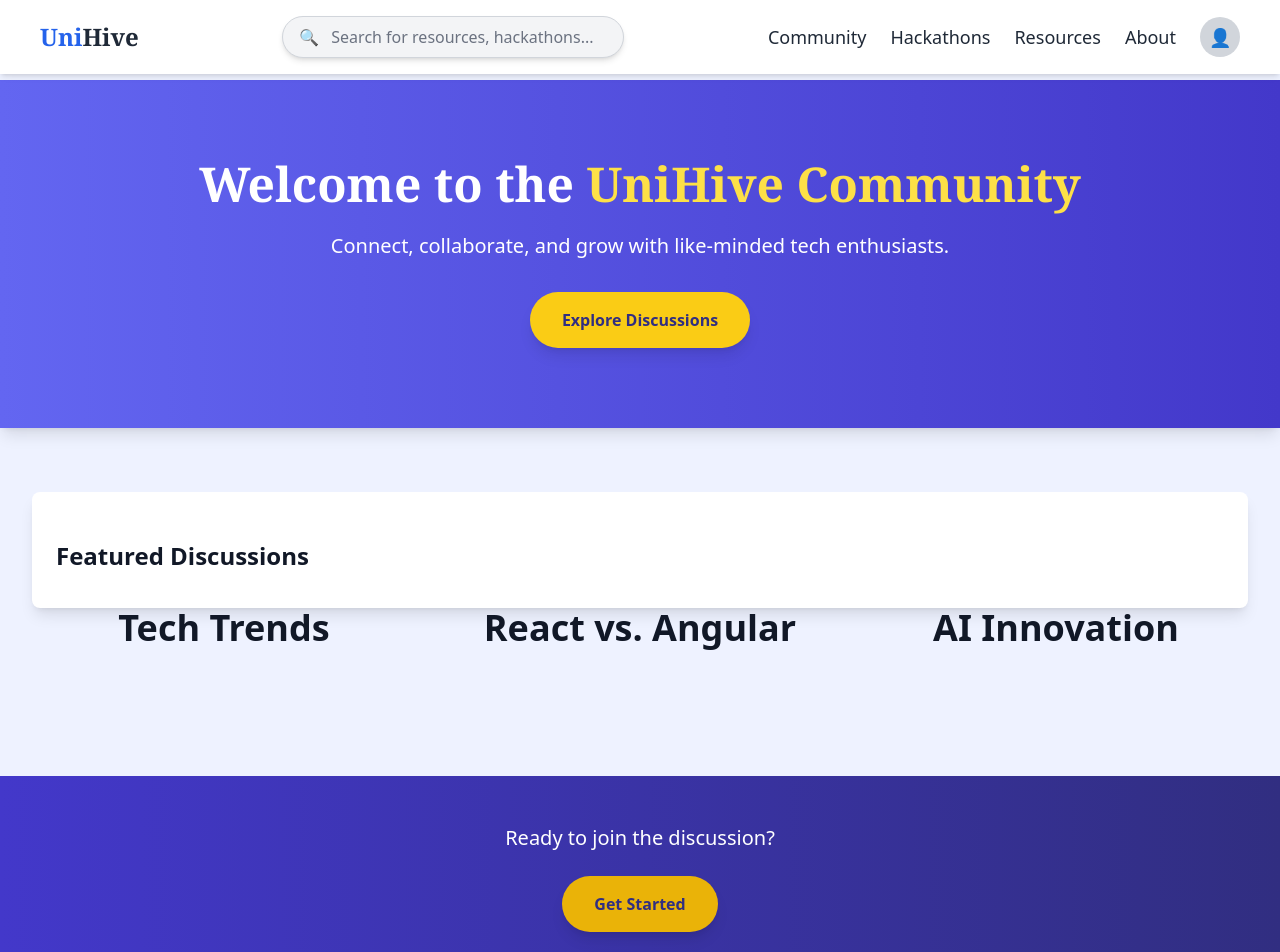
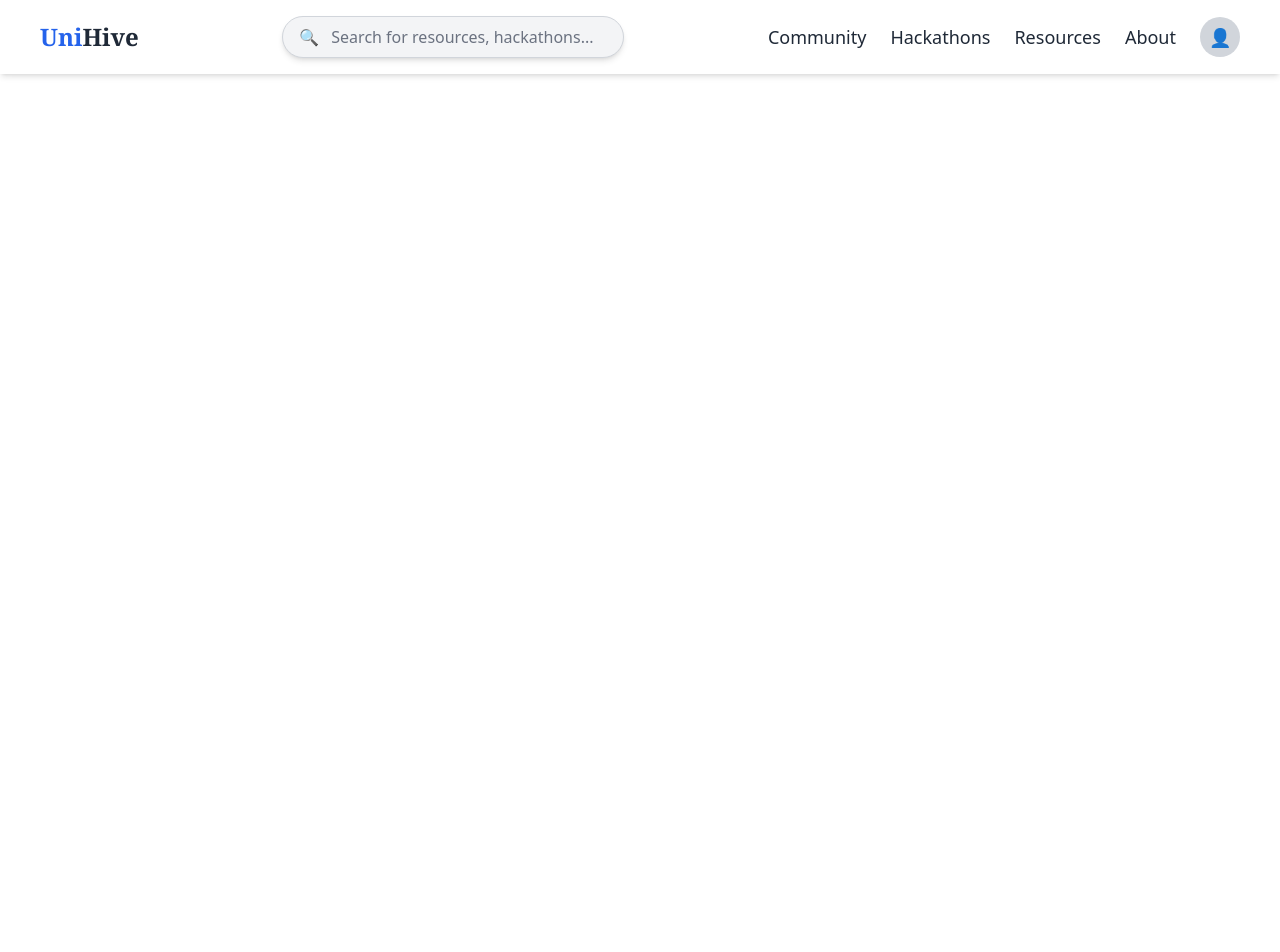
Before and after one commit to abhissh11/unihive-club, a React (Vite) app in the folder client/: page /community in a window 1280 px wide. Shown: the top 952 px of the page. After the commit the page ends 800 px from the top, so only its background shows below. Built offline with nearby package versions, Linux system fonts and the light colour scheme.

Commit message:
revamp of unihive homesec

```diff
--- a/client/src/pages/Community.jsx
+++ b/client/src/pages/Community.jsx
@@ -1,47 +1,5 @@
 import React from "react";
-import SectionHeader from "../components/FeatureCard";
-import FeatureCard from "../components/SectionHeader";
 
-export default function CommunityPage() {
-  return (
-    <div className="bg-indigo-50 dark:bg-gray-900 text-gray-900 dark:text-gray-100 pt-20">
-      {/* Hero Section */}
-      <section className="flex flex-col items-center text-center py-20 px-8 bg-gradient-to-r from-indigo-500 to-indigo-700 dark:from-indigo-800 dark:to-indigo-900 text-white shadow-lg">
-        <h1 className="text-5xl font-extrabold font-serif mb-6">
-          Welcome to the <span className="text-yellow-300">UniHive Community</span>
-        </h1>
-        <p className="text-xl mb-8 max-w-3xl">
-          Connect, collaborate, and grow with like-minded tech enthusiasts.
-        </p>
-        <button className="px-8 py-4 bg-yellow-400 text-indigo-900 font-bold rounded-full shadow-lg hover:bg-yellow-500 transition duration-300">
-          Explore Discussions
-        </button>
-      </section>
-
-      {/* Featured Discussions */}
-      <section className="py-16 px-8">
-        <SectionHeader title="Featured Discussions" />
-        <div className="grid grid-cols-1 md:grid-cols-2 lg:grid-cols-3 gap-8">
-          {discussions.map((discussion, index) => (
-            <FeatureCard key={index} {...discussion} />
-          ))}
-        </div>
-      </section>
-
-      {/* Call-to-Action Footer */}
-      <footer className="py-12 text-center bg-gradient-to-r from-indigo-700 to-indigo-900 dark:from-gray-900 dark:to-gray-800 text-white">
-        <p className="text-xl mb-6">Ready to join the discussion?</p>
-        <button className="px-8 py-4 bg-yellow-500 text-indigo-900 font-bold rounded-full shadow-lg hover:bg-yellow-600 transition duration-300">
-          Get Started
-        </button>
-      </footer>
-    </div>
-  );
+export default function Community() {
+  return <div>Community</div>;
 }
-
-// Mock Data for Discussions
-const discussions = [
-  { title: "Tech Trends", description: "Explore the latest in tech!", icon: "📚" },
-  { title: "React vs. Angular", description: "Which framework wins?", icon: "🚀" },
-  { title: "AI Innovation", description: "How AI is shaping the future.", icon: "🤖" },
-];
--- a/client/src/pages/Hackathons.jsx
+++ b/client/src/pages/Hackathons.jsx
@@ -1,46 +1,5 @@
-import React from 'react';
-import SectionHeader from '../components/SectionHeader';
-import FeatureCard from '../components/FeatureCard';
-
-const hackathons = [
-  { title: 'AI Innovations', date: 'March 10, 2025', description: 'Explore AI-driven solutions.', icon: '🤖' },
-  { title: 'Blockchain Hack', date: 'April 15, 2025', description: 'Build decentralized apps.', icon: '🔗' },
-  { title: 'HealthTech Sprint', date: 'May 5, 2025', description: 'Innovate healthcare with tech.', icon: '⚕️' },
-];
+import React from "react";
 
 export default function Hackathons() {
-  return (
-    <div className="bg-indigo-50 dark:bg-gray-900 text-gray-900 dark:text-gray-100 pt-20">
-      {/* Hero Section */}
-      <section className="flex flex-col items-center text-center py-20 px-8 bg-gradient-to-r from-teal-500 to-teal-700 dark:from-teal-800 dark:to-teal-900 text-white shadow-lg">
-        <h1 className="text-5xl font-extrabold font-serif mb-6">
-          Upcoming <span className="text-yellow-300">Hackathons</span>
-        </h1>
-        <p className="text-xl mb-8 max-w-3xl">
-          Participate in innovative hackathons, collaborate with peers, and showcase your skills.
-        </p>
-        <button className="px-8 py-4 bg-yellow-400 text-teal-900 font-bold rounded-full shadow-lg hover:bg-yellow-500 transition duration-300">
-          Register Now
-        </button>
-      </section>
-
-      {/* Hackathon Listings */}
-      <section className="py-16 px-8">
-        <SectionHeader title="Explore Hackathons" />
-        <div className="grid grid-cols-1 md:grid-cols-2 lg:grid-cols-3 gap-8">
-          {hackathons.map((hackathon, index) => (
-            <FeatureCard key={index} {...hackathon} />
-          ))}
-        </div>
-      </section>
-
-      {/* Call to Action */}
-      <footer className="py-12 text-center bg-gradient-to-r from-teal-700 to-teal-900 dark:from-gray-900 dark:to-gray-800 text-white">
-        <p className="text-xl mb-6">Ready to innovate?</p>
-        <button className="px-8 py-4 bg-yellow-500 text-teal-900 font-bold rounded-full shadow-lg hover:bg-yellow-600 transition duration-300">
-          Join the Next Hackathon
-        </button>
-      </footer>
-    </div>
-  );
+  return <div>Hackathons</div>;
 }
--- a/client/src/pages/HomePage.jsx
+++ b/client/src/pages/HomePage.jsx
@@ -1,52 +1,5 @@
 import React from "react";
-import SectionHeader from "../components/SectionHeader";
-import FeatureCard from "../components/FeatureCard";
 
 export default function HomePage() {
-  return (
-    <div className="bg-gray-50 dark:bg-gray-900 text-gray-900 dark:text-gray-100 pt-20">
-      {/* Hero Section */}
-      <section className="flex flex-col items-center text-center py-20 px-8 bg-gradient-to-r from-blue-400 to-blue-600 dark:from-blue-800 dark:to-blue-900 text-white shadow-lg">
-        <h1 className="text-5xl font-extrabold font-serif mb-6">
-          Welcome to <span className="text-yellow-300">UniHive</span>
-        </h1>
-        <p className="text-xl mb-8 max-w-3xl">
-          Your ultimate hub for tech resources, hackathons, and community collaboration.
-        </p>
-        <button className="px-8 py-4 bg-yellow-400 text-blue-900 font-bold rounded-full shadow-lg hover:bg-yellow-500 transition duration-300">
-          Join the Community
-        </button>
-      </section>
-
-      {/* Features Section */}
-      <section className="py-16 px-8">
-        <SectionHeader title="Why Choose UniHive?" />
-        <div className="grid grid-cols-1 md:grid-cols-3 gap-8">
-          <FeatureCard
-            title="Resource Hub"
-            description="Access curated resources for various tech domains and grow your skills."
-            icon="📚"
-          />
-          <FeatureCard
-            title="Hackathons"
-            description="Participate in events that inspire innovation and foster networking."
-            icon="🚀"
-          />
-          <FeatureCard
-            title="Community"
-            description="Join vibrant Discord communities to discuss, collaborate, and learn."
-            icon="👥"
-          />
-        </div>
-      </section>
-
-      {/* Call-to-Action Footer */}
-      <footer className="py-12 text-center bg-gradient-to-r from-blue-600 to-blue-800 dark:from-gray-900 dark:to-gray-800 text-white">
-        <p className="text-xl mb-6">Ready to unlock your potential?</p>
-        <button className="px-8 py-4 bg-yellow-500 text-blue-900 font-bold rounded-full shadow-lg hover:bg-yellow-600 transition duration-300">
-          Get Started
-        </button>
-      </footer>
-    </div>
-  );
+  return <div>HomePage</div>;
 }
--- a/client/src/pages/Resources.jsx
+++ b/client/src/pages/Resources.jsx
@@ -1,48 +1,5 @@
-import React from 'react';
-import SectionHeader from '../components/SectionHeader';
-import FeatureCard from '../components/FeatureCard';
-
-const resources = [
-  { title: 'Web Development', description: 'Master frontend and backend technologies.', icon: '🌐' },
-  { title: 'Machine Learning', description: 'Explore data science and AI tools.', icon: '🤖' },
-  { title: 'Cybersecurity', description: 'Learn to protect systems and data.', icon: '🔒' },
-  { title: 'Cloud Computing', description: 'Dive into AWS, Azure, and GCP.', icon: '☁️' },
-  { title: 'UI/UX Design', description: 'Enhance design skills for better user experience.', icon: '🎨' },
-];
+import React from "react";
 
 export default function Resources() {
-  return (
-    <div className="bg-gray-50 dark:bg-gray-900 text-gray-900 dark:text-gray-100 pt-20">
-      {/* Hero Section */}
-      <section className="flex flex-col items-center text-center py-20 px-8 bg-gradient-to-r from-green-400 to-green-600 dark:from-green-800 dark:to-green-900 text-white shadow-lg">
-        <h1 className="text-5xl font-extrabold font-serif mb-6">
-          Explore <span className="text-yellow-300">Resources</span>
-        </h1>
-        <p className="text-xl mb-8 max-w-3xl">
-          Access curated resources to boost your skills and stay ahead in tech.
-        </p>
-        <button className="px-8 py-4 bg-yellow-400 text-green-900 font-bold rounded-full shadow-lg hover:bg-yellow-500 transition duration-300">
-          Start Learning
-        </button>
-      </section>
-
-      {/* Resources Listings */}
-      <section className="py-16 px-8">
-        <SectionHeader title="Tech Domains to Explore" />
-        <div className="grid grid-cols-1 md:grid-cols-2 lg:grid-cols-3 gap-8">
-          {resources.map((resource, index) => (
-            <FeatureCard key={index} {...resource} />
-          ))}
-        </div>
-      </section>
-
-      {/* Call to Action */}
-      <footer className="py-12 text-center bg-gradient-to-r from-green-600 to-green-800 dark:from-gray-900 dark:to-gray-800 text-white">
-        <p className="text-xl mb-6">Expand your knowledge today!</p>
-        <button className="px-8 py-4 bg-yellow-500 text-green-900 font-bold rounded-full shadow-lg hover:bg-yellow-600 transition duration-300">
-          Browse More Resources
-        </button>
-      </footer>
-    </div>
-  );
+  return <div>Resources</div>;
 }
```
